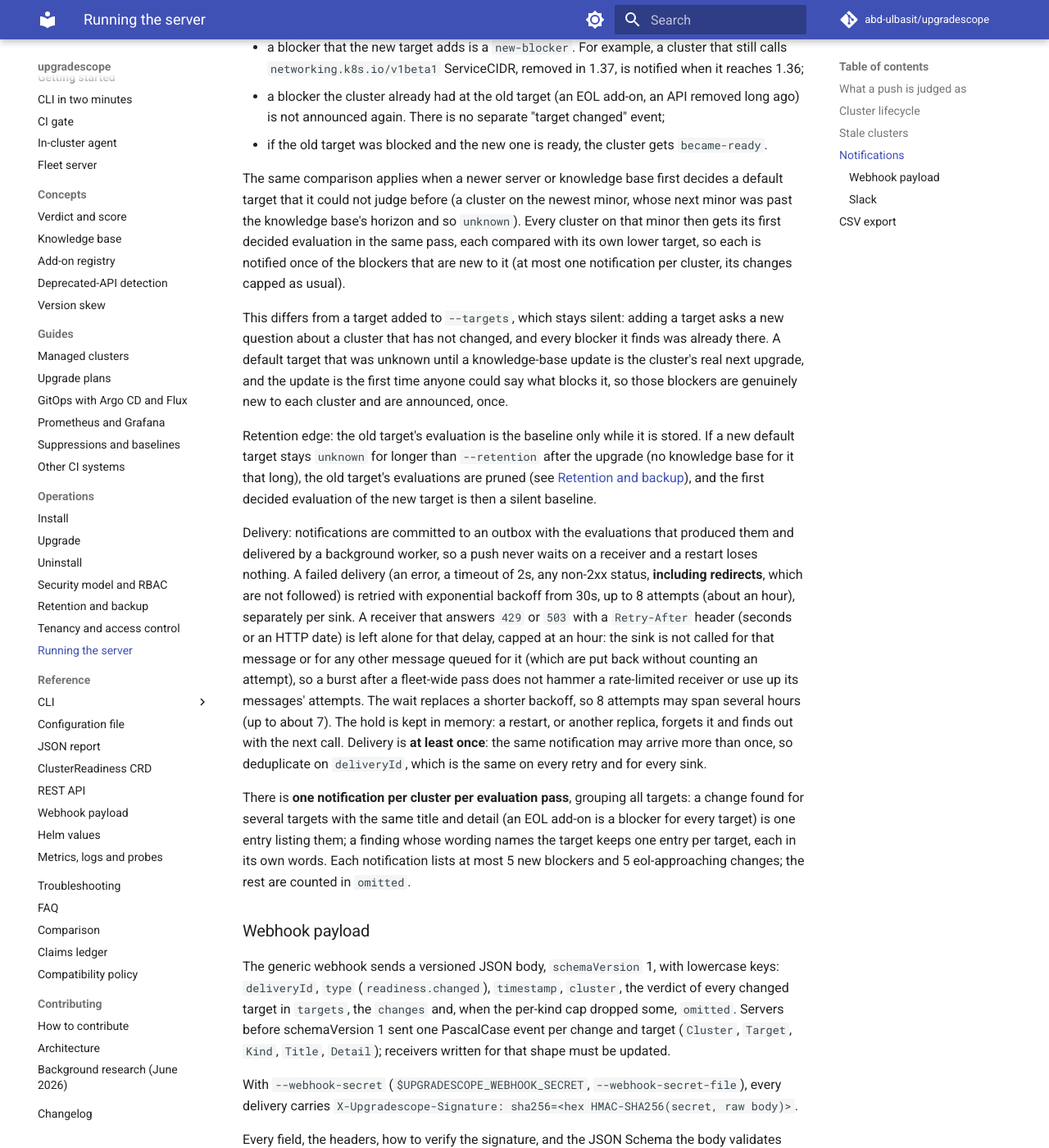
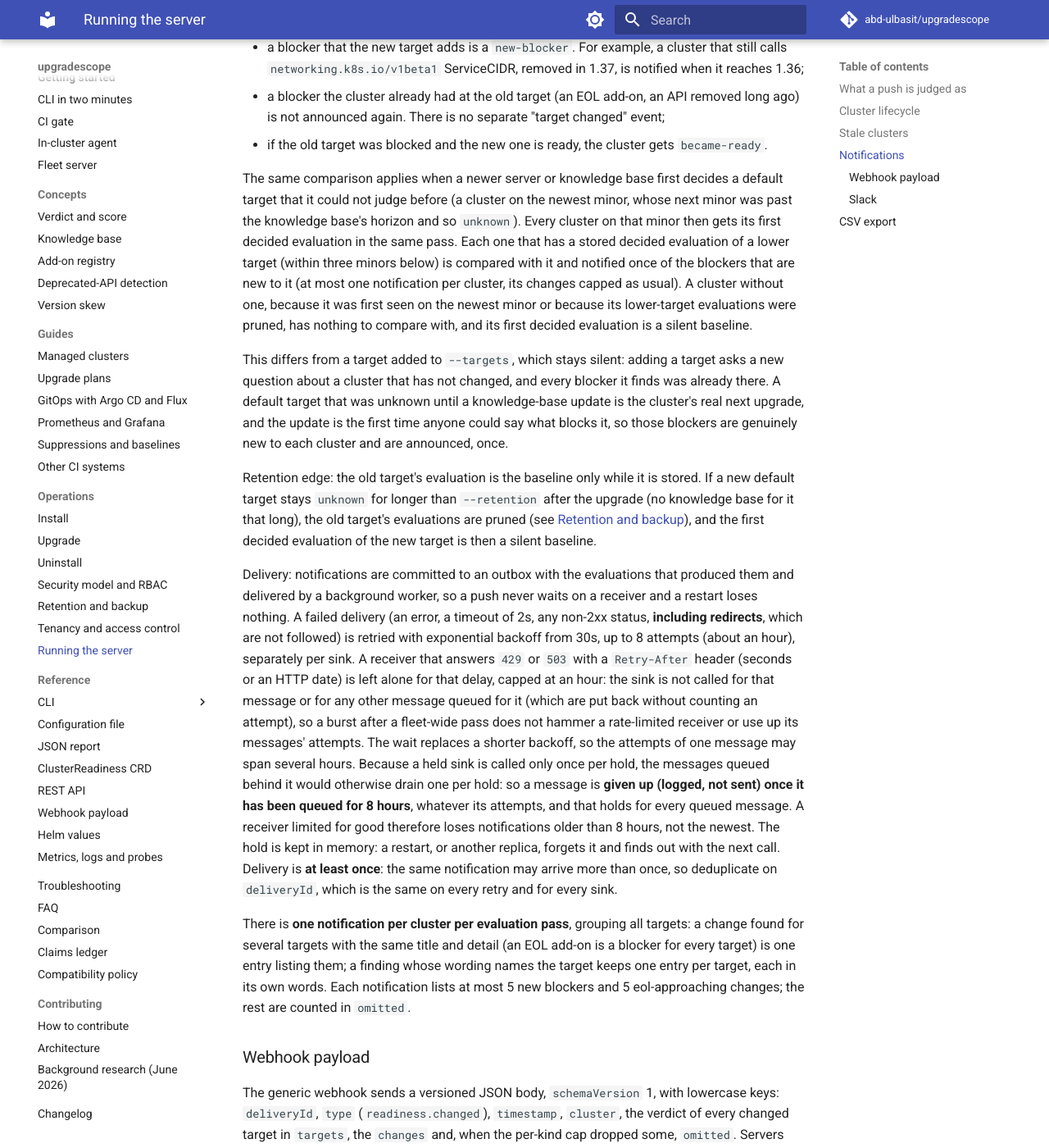
Before and after one commit to abd-ulbasit/upgradescope, an MkDocs documentation site: the page built from docs/operations.md, in a window 1280 px wide and 1400 px high, scrolled down 2838 px. Shown: the whole window at 82% size. Built offline with MkDocs 1.6.1 and Material for MkDocs 9.7.7, drawn with Linux system fonts in a browser that asks for light colours; comment, search, counter and statistics services are not loaded.

Commit message:
docs(notify): state the real 8h message lifetime; qualify the KB-horizon baseline claim
Refs #34

Co-Authored-By: Claude Fable 5 <noreply@anthropic.com>

```diff
--- a/docs/operations.md
+++ b/docs/operations.md
@@ -131,9 +131,13 @@ The same comparison applies when a newer server or knowledge base first
 decides a default target that it could not judge before (a cluster on the
 newest minor, whose next minor was past the knowledge base's horizon and
 so `unknown`). Every cluster on that minor then gets its first decided
-evaluation in the same pass, each compared with its own lower target, so
-each is notified once of the blockers that are new to it (at most one
-notification per cluster, its changes capped as usual).
+evaluation in the same pass. Each one that has a stored decided
+evaluation of a lower target (within three minors below) is compared with
+it and notified once of the blockers that are new to it (at most one
+notification per cluster, its changes capped as usual). A cluster without
+one, because it was first seen on the newest minor or because its
+lower-target evaluations were pruned, has nothing to compare with, and
+its first decided evaluation is a silent baseline.
 
 This differs from a target added to `--targets`, which stays silent: adding
 a target asks a new question about a cluster that has not changed, and
@@ -160,9 +164,14 @@ left alone for that delay, capped at an hour: the sink is not called for
 that message or for any other message queued for it (which are put back
 without counting an attempt), so a burst after a fleet-wide pass does not
 hammer a rate-limited receiver or use up its messages' attempts. The wait
-replaces a shorter backoff, so 8 attempts may span several hours (up to
-about 7). The hold is kept in memory: a restart, or another replica,
-forgets it and finds out with the next call. Delivery is **at least once**:
+replaces a shorter backoff, so the attempts of one message may span several
+hours. Because a held sink is called only once per hold, the messages queued
+behind it would otherwise drain one per hold: so a message is **given up
+(logged, not sent) once it has been queued for 8 hours**, whatever its
+attempts, and that holds for every queued message. A receiver limited for
+good therefore loses notifications older than 8 hours, not the newest. The
+hold is kept in memory: a restart, or another replica, forgets it and finds
+out with the next call. Delivery is **at least once**:
 the same notification may arrive more than once, so deduplicate on
 `deliveryId`, which is the same on every retry and for every sink.
 
```
Also changed, not shown: CHANGELOG.md (+3 -1 lines), docs/claims.md (+2 -2 lines).
